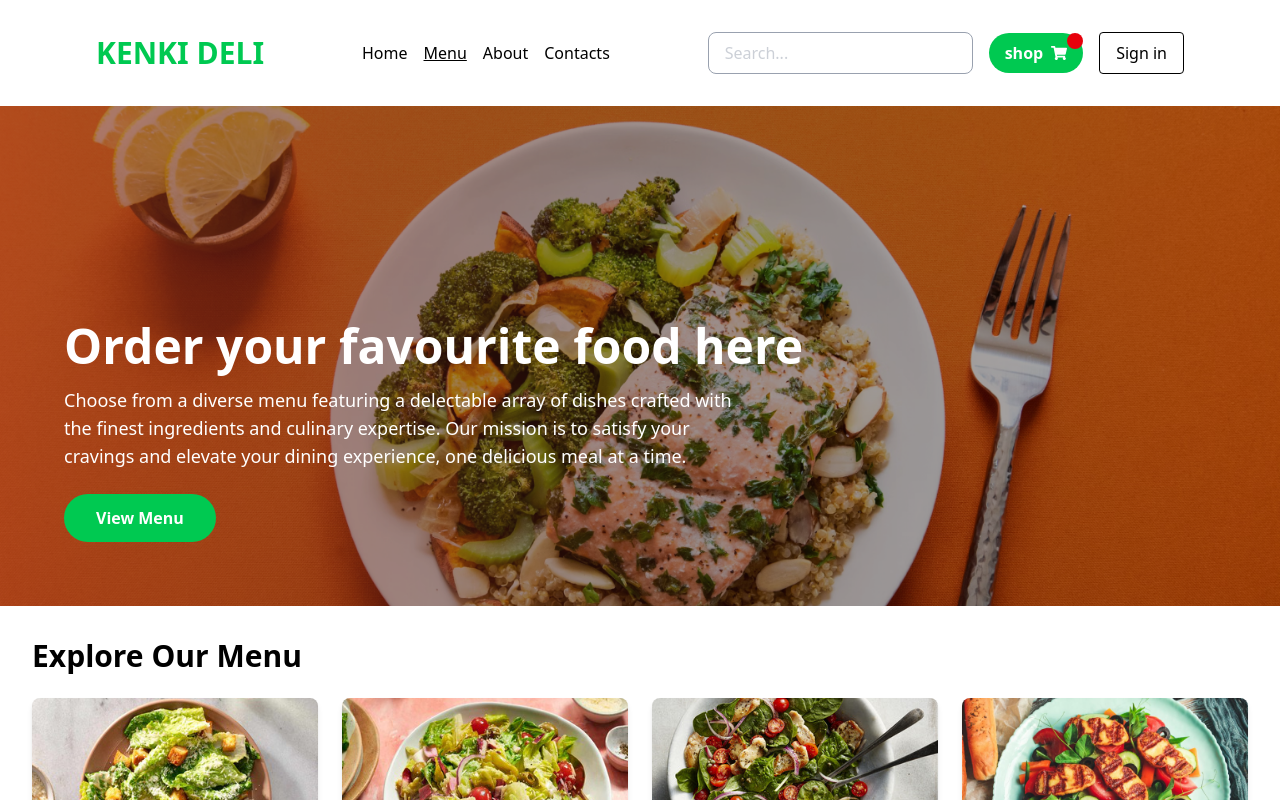
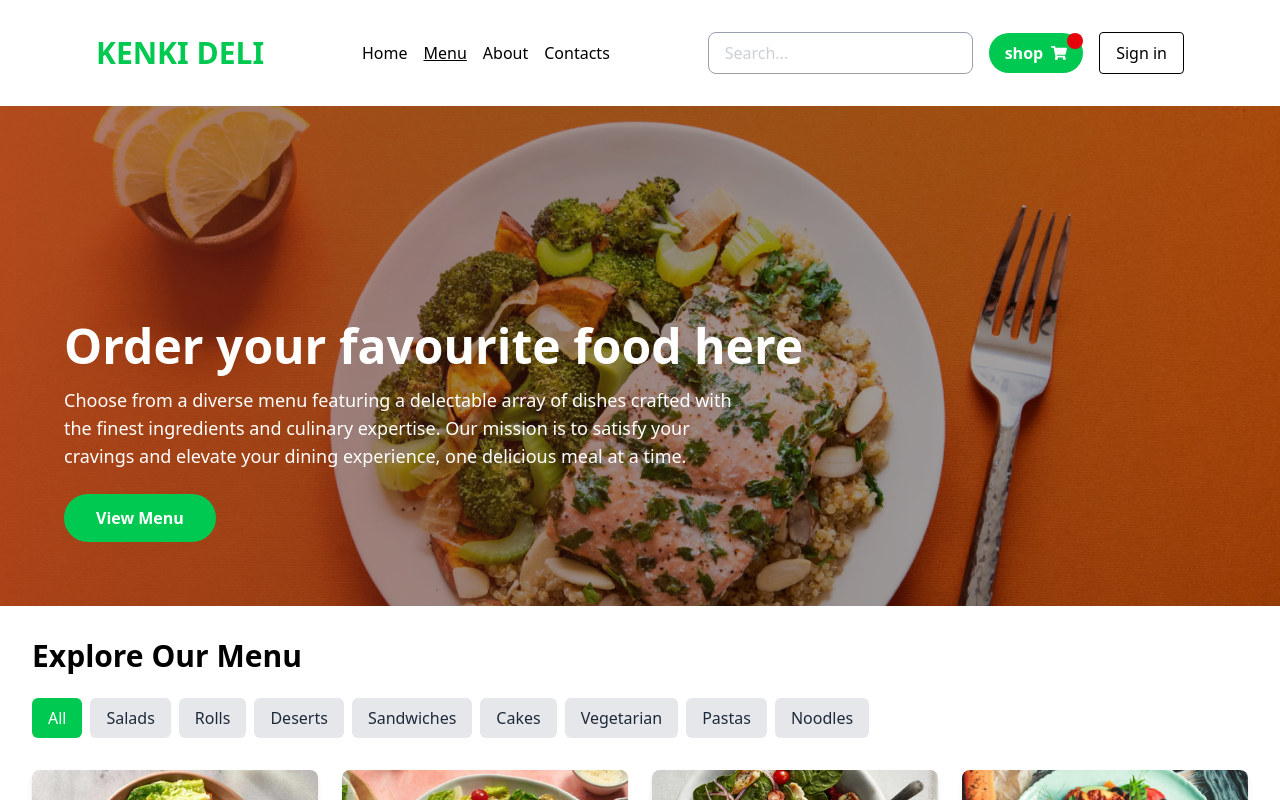
Before and after one commit to kennzuki/food-delivery-frontend, a React (Vite) app in the folder food-delivery-frontend/: page / in a window 1280 px wide. Shown: the top 800 px of the page. Built offline with nearby package versions, Linux system fonts and the light colour scheme.

Commit message:
filtered menu added with pagination

```diff
--- a/food-delivery-frontend/src/components/ExploreMenu.tsx
+++ b/food-delivery-frontend/src/components/ExploreMenu.tsx
@@ -5,27 +5,56 @@ import MenuCard from './MenuCard';
 import Pagination from './Pagination';
 
 const ExploreMenu = () => {
+  const [selectedCategory, setSelectedCategory] = useState('All');
   const [currentPage, setCurrentPage] = useState(1);
   const itemsPerPage = 12;
+
+  //get unique categories
+    const categories = ['All',...new Set(food_list.map((item) => item.category))];
+    const filteredMenu = selectedCategory === 'All' ? food_list : food_list.filter((item) => item.category === selectedCategory);
+
   //total pages
-  const totalPages = Math.ceil(food_list.length / itemsPerPage);
+  const totalPages = Math.ceil(filteredMenu.length / itemsPerPage);
   //get current pages items
   const indexOfLastItem = currentPage * itemsPerPage;
   const indexOfFirstItem = indexOfLastItem - itemsPerPage;
-  const currentItems = food_list.slice(indexOfFirstItem, indexOfLastItem);
-
+  const currentItems = filteredMenu.slice(indexOfFirstItem, indexOfLastItem);
 
   return (
     <div className='p-4 md:p-8'>
       <h1 className='text-2xl md:text-3xl capitalize font-bold mb-6'>
         Explore our menu
       </h1>
+      {/* category buttons */}
+      <div className='flex flex-wrap gap-2  mb-8'>
+        {categories.map((category) => (
+          <button
+            key={category}
+                onClick={() => {
+                    setSelectedCategory(category); setCurrentPage(1)
+                }
+                 }
+            className={`${
+              selectedCategory === category
+                ? 'bg-green-500 text-white'
+                : 'bg-gray-200 text-gray-800'
+            } px-4 py-2 rounded-md hover:bg-green-600 hover:text-white transition-colors duration-300`}
+          >
+            {category}
+          </button>
+        ))}
+      </div>
+      {/* //all the menu */}
       <div className='grid grid-cols-1 sm:grid-cols-2 md:grid-cols-3 lg:grid-cols-4 gap-6'>
         {currentItems.map((item: Menu) => {
           return <MenuCard key={item._id} item={item} />;
         })}
       </div>
-      <Pagination totalPages={totalPages} currentPage={currentPage} onPageChange={setCurrentPage}/>
+      <Pagination
+        totalPages={totalPages}
+        currentPage={currentPage}
+        onPageChange={setCurrentPage}
+      />
     </div>
   );
 };
```
